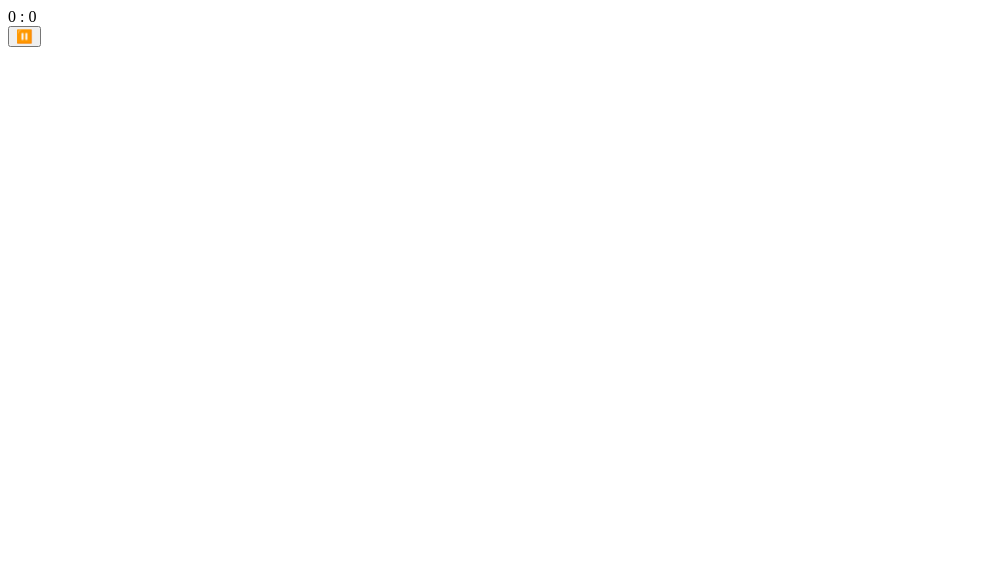
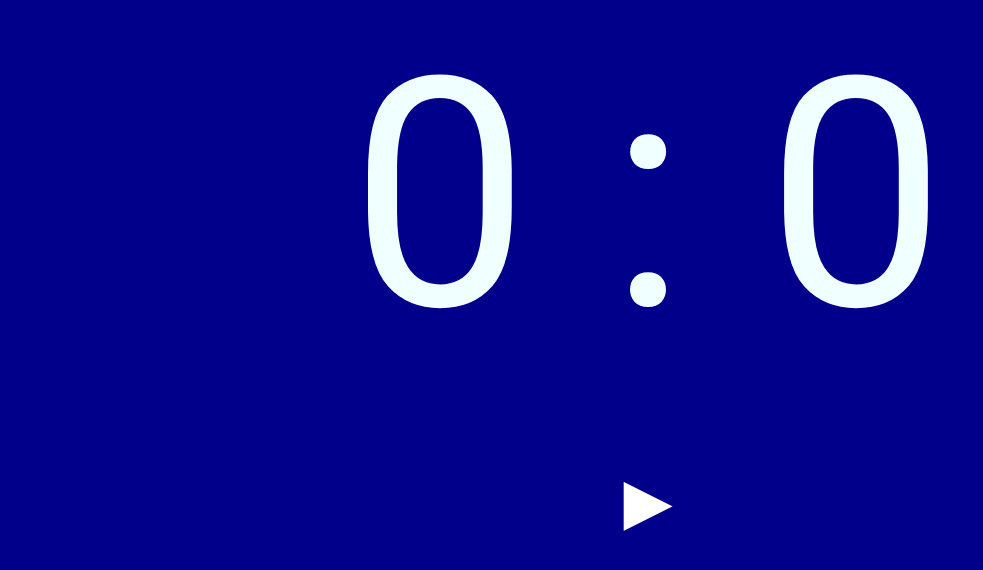
Before and after one commit to BepBop/React-Stopwatch, a React (Vite) app: page / in a window 1280 px wide. Shown: the top 570 px of the page, without its empty margins (0-983 px from the left). Built offline with nearby package versions, Linux system fonts and the light colour scheme.

Commit message:
Added styling

```diff
--- /dev/null
+++ b/src/App.css
@@ -0,0 +1,33 @@
+body {
+    background: darkblue;
+    color: azure;
+    display: flex;
+    flex-flow: column wrap;
+    justify-content: flex-start;
+    align-items: center;
+    font-family: 'Roboto', sans-serif;
+
+    width: 100vw;
+    height: 100vh;
+}
+
+#app {
+    display: flex;
+    flex-flow: column wrap;
+    justify-content: center;
+    align-items: center;
+    flex-basis: fit-content;
+    gap: 5rem;
+}
+
+.clock {
+    font-size: 20rem;
+}
+
+
+button {
+    background: none;
+    border: none;
+    font-size: 4rem;
+    color: white;
+}
--- a/src/App.js
+++ b/src/App.js
@@ -1,5 +1,5 @@
-import React, { useState, useEffect } from 'react';
-import './App.scss';
+import React, { useState, useEffect } from "react";
+import "./App.css";
 
 export function App() {
   const [Sec, setSec] = useState(0);
@@ -26,18 +26,17 @@ export function App() {
 
   return (
     <>
-			<div className="time">{`${Hand} : ${Sec} `}</div>
+      <div className={"clock"}>{`${Hand} : ${Sec} `}</div>
 
-			<div className="buttons">
       <button
         type="button"
         onClick={() => {
           setFlag(!Flag);
         }}
       >
-					<div>{Flag ? '▶️' : '⏸️'} </div>
+        {!Flag ? "▶" : "⏸"}
       </button>
-			</div>
+
     </>
   );
 }
--- a/src/index.js
+++ b/src/index.js
@@ -1,6 +1,7 @@
 import React from 'react';
-import ReactDOM from 'react-dom';
+import { createRoot } from 'react-dom/client';
 import { App } from './App';
 
-const app = document.getElementById('app');
-ReactDOM.render(<App />, app);
+const container = document.getElementById('app');
+const root = createRoot(container); // createRoot(container!) if you use TypeScript
+root.render(<App tab="home" />);
```
Also changed, not shown: package.json (+18 -14 lines), .eslintrc.json, .prettierrc.json, src/App.scss (deleted), 1 other file (tests, documents, lock files or other folders). Lines whose indentation alone changed are shown as unchanged.
